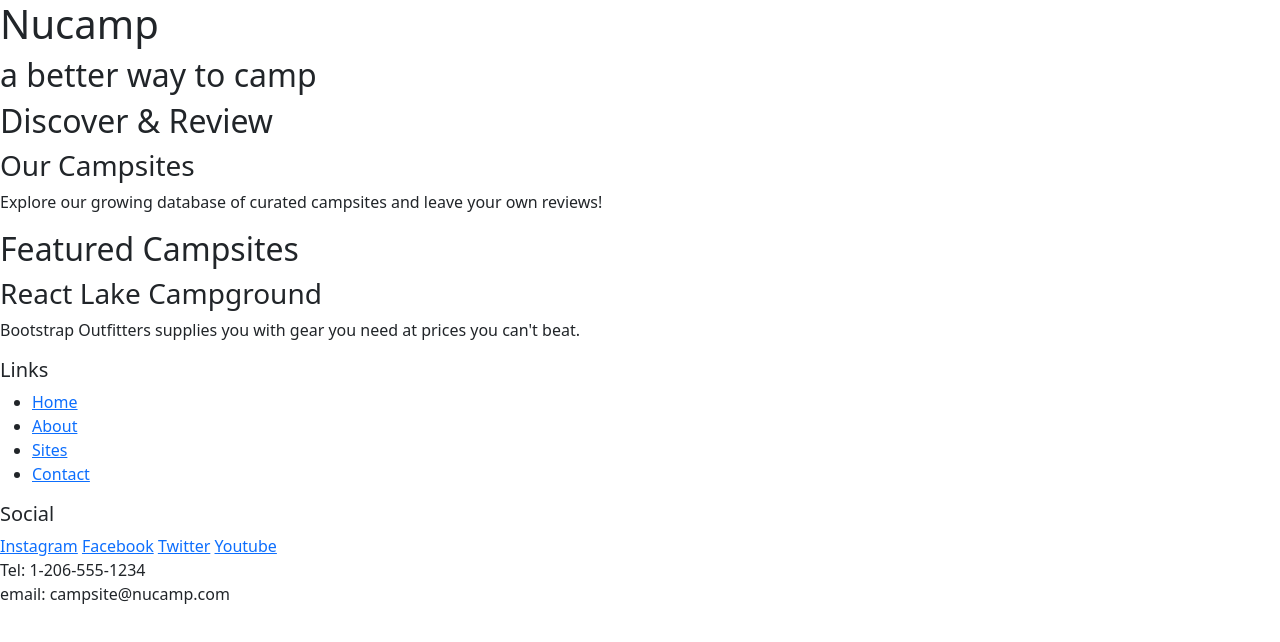
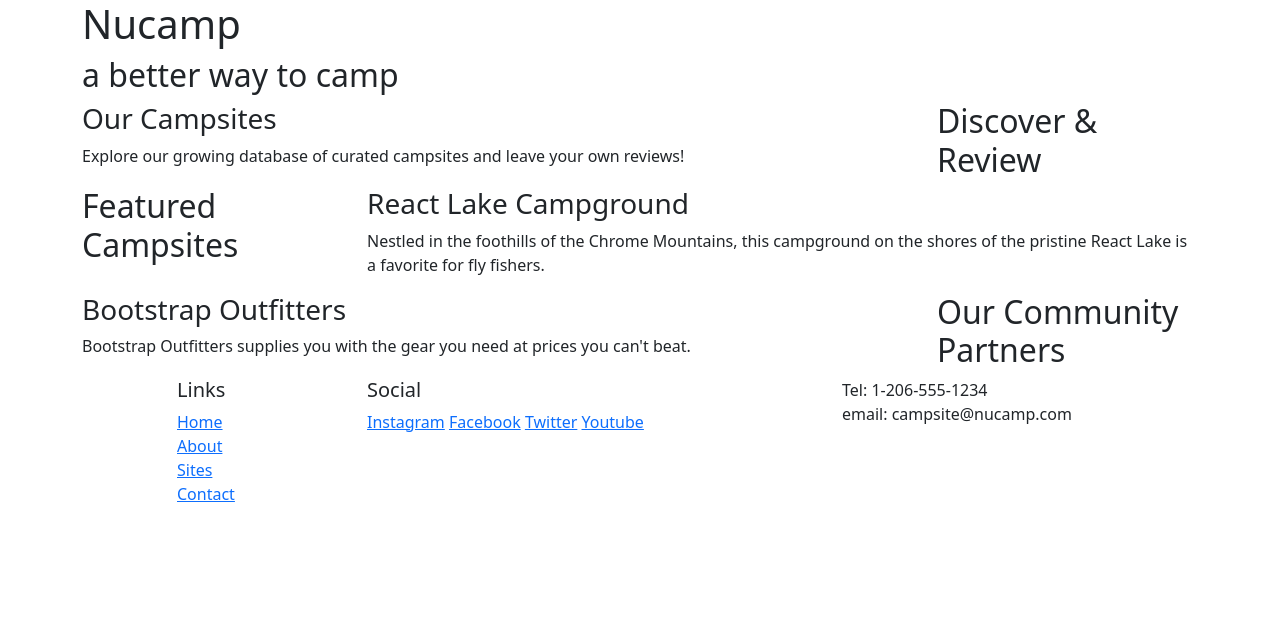
Before and after one commit to KayoticKg29/NuCampSite, a plain HTML site: page index.html in a window 1280 px wide. Drawn offline with nearby package versions, Linux system fonts and the light colour scheme.

Commit message:
Add files via upload

```diff
--- a/index.html
+++ b/index.html
@@ -15,52 +15,79 @@
 
     <!-- header -->
     <header>
-        <div>
+        <div class="container">
+            <div class="row">
+                <div class="col">
                     <h1>Nucamp</h1>
                     <h2> a better way to camp</h2>
+                </div>
+            </div>
         </div>
     </header>
 
     <!-- main section -->
-    <main>
+    <main class="container">
 
         <!-- discover section -->
-        <section>
+        <section class="row">
+            <div class="col-sm-4 col-md-3 order-sm-last">
                 <h2>Discover & Review</h2>
+            </div>
+            <div class="col">
                 <h3>Our Campsites</h3>
                 <p>Explore our growing database of curated campsites and leave your own reviews!</p>
+            </div>
         </section>
 
         <!-- feature section -->
-        <section>
+        <section class="row">
+            <div class="col-sm-4 col-md-3">
                 <h2>Featured Campsites</h2>
+            </div>
+            <div class="col">
                 <h3>React Lake Campground</h3>
-            <p>Bootstrap Outfitters supplies you with gear you need at prices you can't beat.</p>
+                <p>Nestled in the foothills of the Chrome Mountains, this campground on the shores of the pristine React Lake is a favorite for fly fishers.</p>
+            </div>
+        </section>
+
+        <!-- partner section -->
+        <section class="row">
+            <div class="col-sm-4 col-md-3 order-sm-last">
+                <h2>Our Community Partners</h2>
+            </div>
+            <div class="col">
+                <h3>Bootstrap Outfitters</h3>
+                <p>Bootstrap Outfitters supplies you with the gear you need at prices you can't beat.</p>
+           </div>
         </section>
 
     </main>
 
     <!-- footer -->
     <footer>
-        <div>
+        <div class="container">
+            <div class="row">
+                <div class="col-4 col-sm-2 offset-1">
                     <h5>Links</h5>
-            <ul>
+                    <ul class="list-unstyled">
                         <li><a href="#">Home</a></li>
                         <li><a href="#">About</a></li>
                         <li><a href="#">Sites</a></li>
                         <li><a href="#">Contact</a></li>
                     </ul>
                 </div>
-        <div>
+                <div class="col-6 col-sm-5">
                      <h5>Social</h5>
                      <a href="http://instagram.com/">Instagram</a>
                      <a href="http://facebook.com/">Facebook</a>
                      <a href="http://twitter.com/">Twitter</a>
                      <a href="http://youtube.com/">Youtube</a>
                 </div>
-        <div>
+                <div class="col-sm-4">
                     Tel: 1-206-555-1234<br />
                     email: campsite@nucamp.com
+                </div>
+            </div>
         </div>
     </footer>
 
```
Lines whose indentation alone changed are shown as unchanged.
